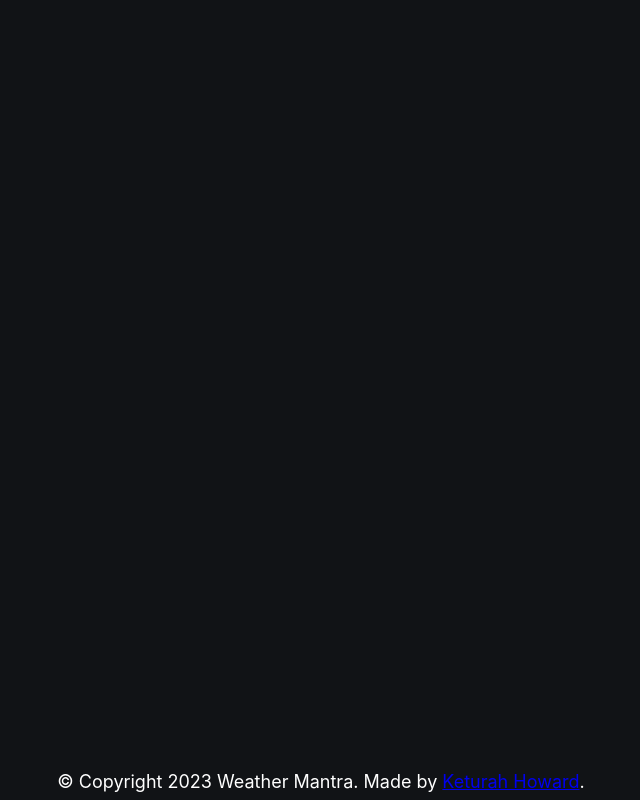
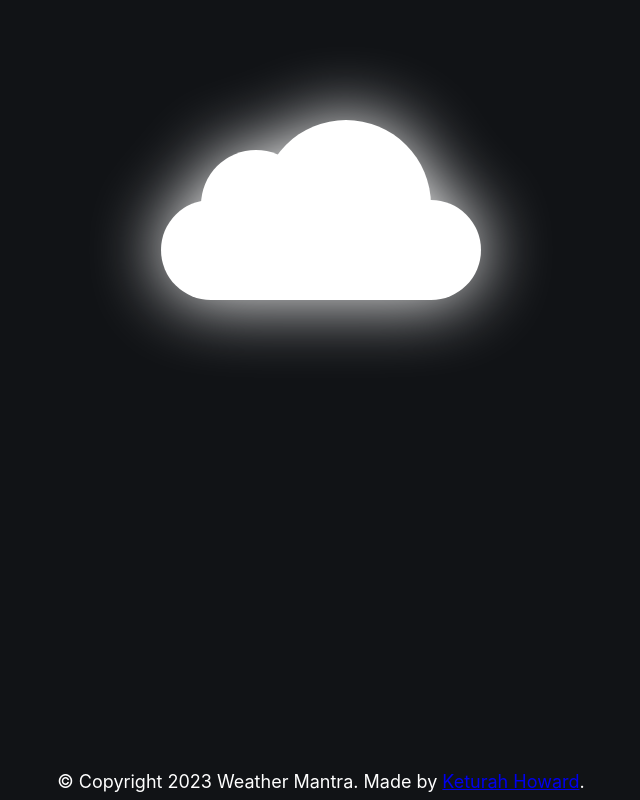
Before and after one commit to KeturahDev/Weather-Mantra, a React (Create React App) app: page / in a window 1280 px wide. Shown: the whole page, without its empty margins (319-959 px from the left). Built offline with nearby package versions, Linux system fonts and the light colour scheme.

Commit message:
create cloud with css

```diff
--- a/src/App.tsx
+++ b/src/App.tsx
@@ -1,11 +1,11 @@
-import React from 'react';
-import logo from './logo.svg';
 import './App.css';
 import Footer from './components/Footer';
+import Cloud from './components/Cloud/Cloud';
 
 function App() {
   return (
     <div className="App">
+      <Cloud />
       <Footer />
     </div>
   );
--- /dev/null
+++ b/src/components/Cloud/Cloud.module.css
@@ -0,0 +1,35 @@
+.container {
+  position: relative;
+  height: 400px;
+  width: 100%;
+  display: flex;
+  justify-content: center;
+  border-bottom: 1ps solid rgba(255, 255, 255, 0.1);
+  -webkit-box-reflect: below 1px linear-gradient(transparent, transparent, transparent, transparent, #0005);
+}
+
+.cloud {
+  position: relative;
+  width: 320px;
+  height: 100px;
+  background: #fff;
+  border-radius: 100px;
+  z-index: 100;
+  filter: drop-shadow(0 0 35px #fff)
+}
+
+.cloud::before {
+  content: '';
+  position: absolute;
+  top: -50px;
+  left: 40px;
+  width: 110px;
+  height: 110px;
+  border-radius: 50%;
+  background: #fff;
+  box-shadow: 90px 0 0 30px #fff;
+}
+
+/* .test{
+  background-color: rgba(209, 45, 45, 0.333);
+} */
--- /dev/null
+++ b/src/components/Cloud/Cloud.tsx
@@ -0,0 +1,12 @@
+import styles from './Cloud.module.css';
+
+const Cloud = () => {
+  return(
+    <div className={styles.container}>
+      <div className={styles.cloud}>
+      </div>
+    </div>
+  )
+};
+
+export default Cloud;
```
Also changed, not shown: 1 other file (tests, documents, lock files or other folders).
